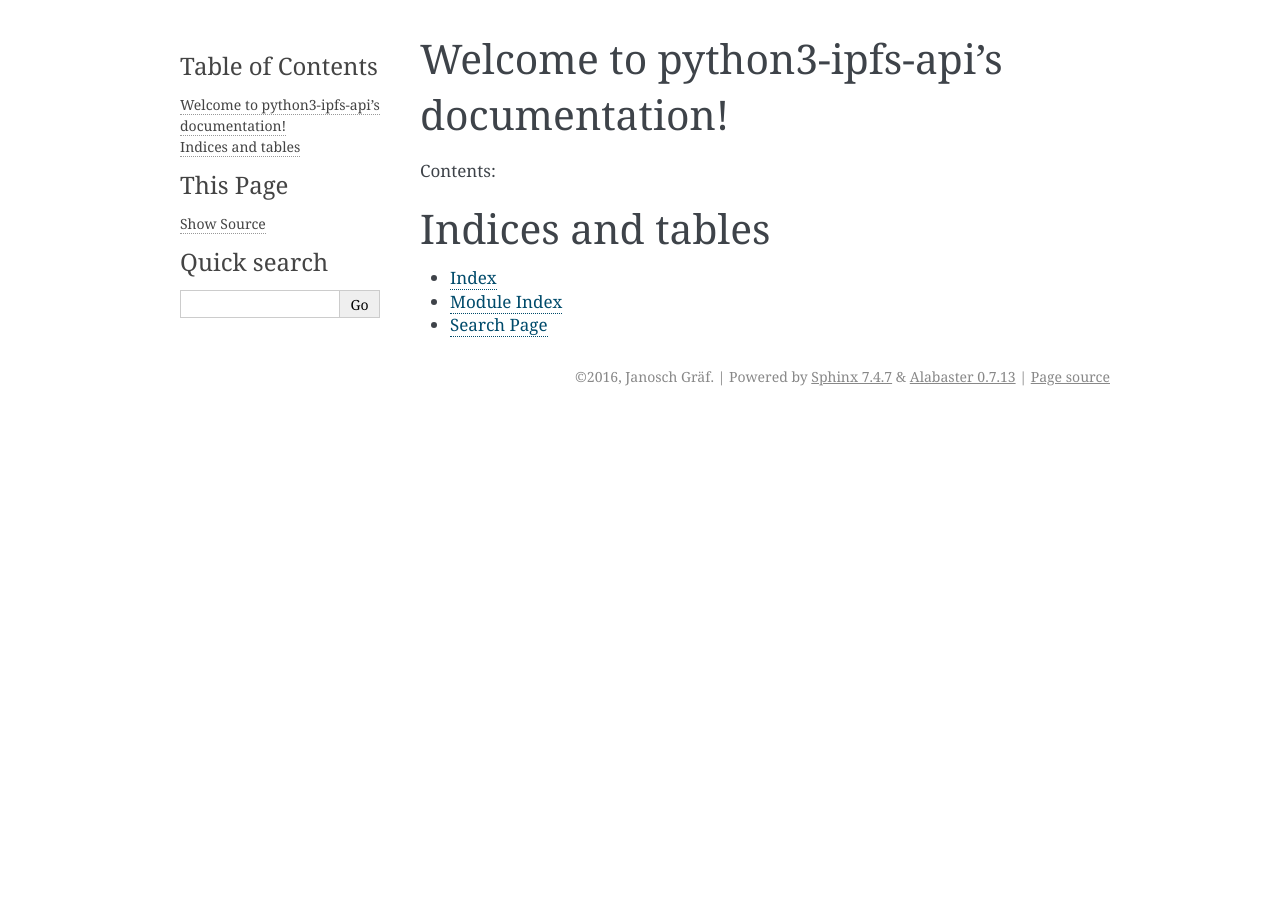
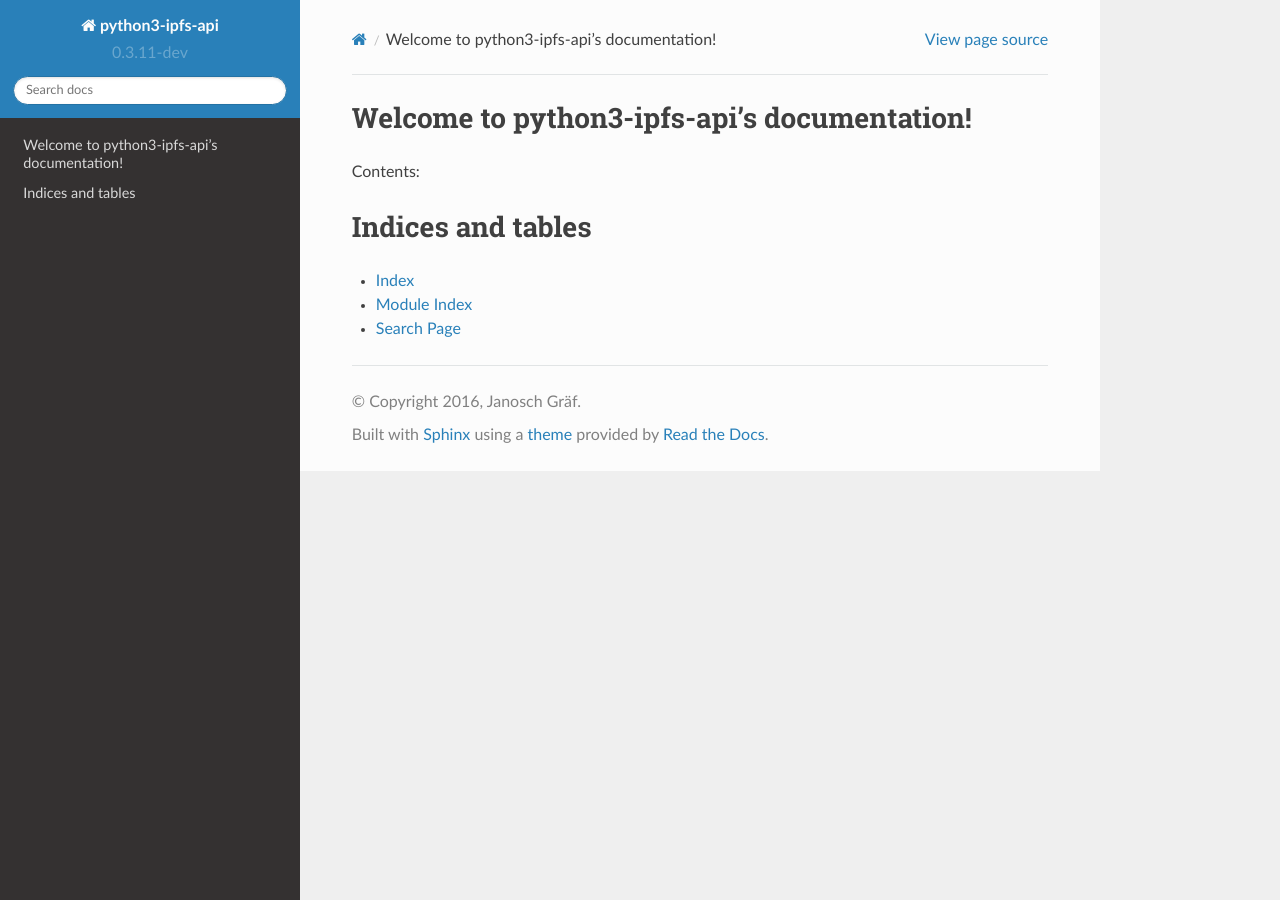
Before and after one commit to jgraef/python3-ipfs-api, a Sphinx documentation site: the page built from doc/index.rst, in a window 1280 px wide. Built offline with Sphinx 7.4.7 and the Read the Docs theme 2.0.0, drawn with Linux system fonts in a browser that asks for light colours.

Commit message:
Use ReadTheDocs theme

```diff
--- a/doc/conf.py
+++ b/doc/conf.py
@@ -16,6 +16,7 @@
 import sys
 import os
 import shlex
+import sphinx_rtd_theme
 
 # If extensions (or modules to document with autodoc) are in another directory,
 # add these directories to sys.path here. If the directory is relative to the
@@ -113,7 +114,7 @@ todo_include_todos = False
 
 # The theme to use for HTML and HTML Help pages.  See the documentation for
 # a list of builtin themes.
-html_theme = 'alabaster'
+html_theme = 'sphinx_rtd_theme'
 
 # Theme options are theme-specific and customize the look and feel of a theme
 # further.  For a list of options available for each theme, see the
@@ -121,7 +122,7 @@ html_theme = 'alabaster'
 #html_theme_options = {}
 
 # Add any paths that contain custom themes here, relative to this directory.
-#html_theme_path = []
+html_theme_path = [sphinx_rtd_theme.get_html_theme_path()]
 
 # The name for this set of Sphinx documents.  If None, it defaults to
 # "<project> v<release> documentation".
--- a/requirements.txt
+++ b/requirements.txt
@@ -1,2 +1,3 @@
 requests>=2.9.1
 base58>=0.2.2
+sphinx_rtd_theme
```
